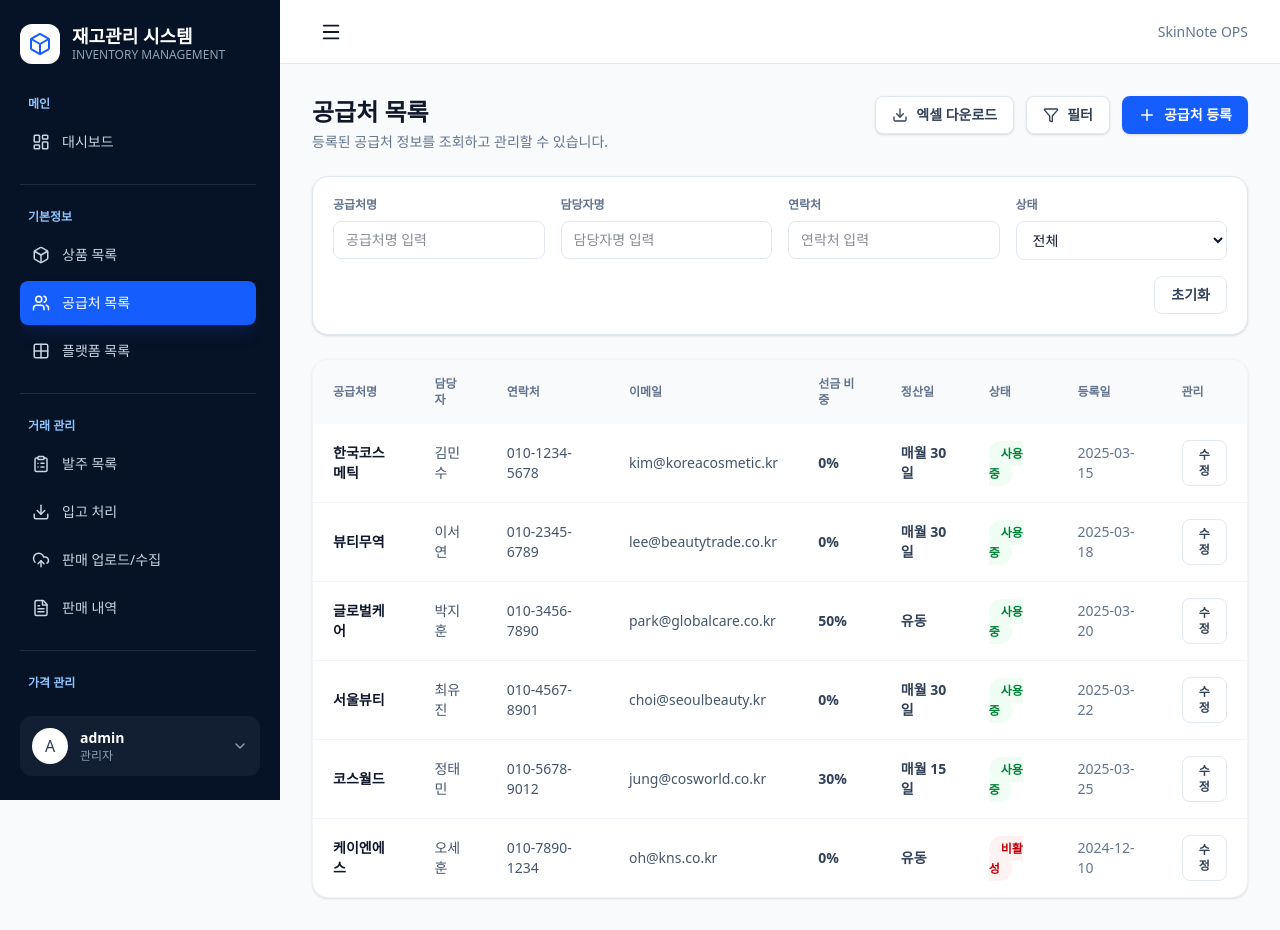
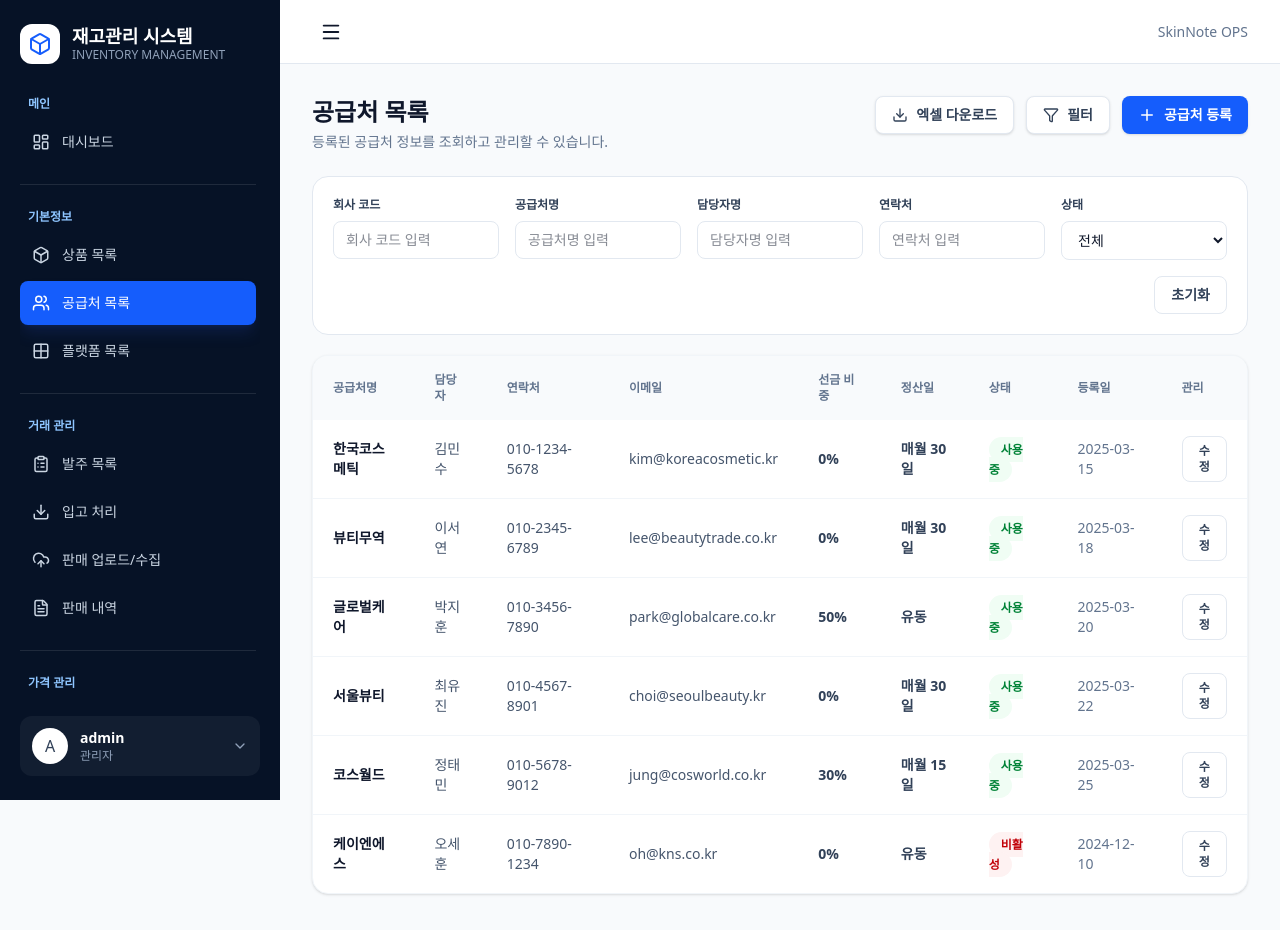
Before and after one commit to whan1569/SkinNote_OPS, a Next.js app in the folder frontend/: page /suppliers in a window 1280 px wide. Built offline with nearby package versions, Linux system fonts and the light colour scheme.

Commit message:
Update SupplierFilter.tsx

```diff
--- a/frontend/app/suppliers/components/SupplierFilter.tsx
+++ b/frontend/app/suppliers/components/SupplierFilter.tsx
@@ -10,11 +10,7 @@ type Props = {
   onReset: () => void;
 };
 
-export function SupplierFilter({
-  filter,
-  onChange,
-  onReset,
-}: Props) {
+export function SupplierFilter({ filter, onChange, onReset }: Props) {
   const updateFilter = <K extends keyof SupplierFilterType>(
     key: K,
     value: SupplierFilterType[K],
@@ -26,10 +22,24 @@ export function SupplierFilter({
   };
 
   return (
-    <section className="rounded-2xl border border-slate-200 bg-white p-5 shadow-sm">
-      <div className="grid grid-cols-4 gap-4">
+    <section className="mb-5 rounded-2xl border border-slate-200 bg-white p-5">
+      <div className="grid grid-cols-5 gap-4">
         <div>
-          <label className="mb-2 block text-xs font-bold text-slate-500">
+          <label className="mb-2 block text-xs font-extrabold text-slate-700">
+            회사 코드
+          </label>
+          <input
+            value={filter.companyCode}
+            onChange={(event) =>
+              updateFilter("companyCode", event.target.value)
+            }
+            placeholder="회사 코드 입력"
+            className="w-full rounded-lg border border-slate-200 px-3 py-2 text-sm outline-none"
+          />
+        </div>
+
+        <div>
+          <label className="mb-2 block text-xs font-extrabold text-slate-700">
             공급처명
           </label>
           <input
@@ -43,7 +53,7 @@ export function SupplierFilter({
         </div>
 
         <div>
-          <label className="mb-2 block text-xs font-bold text-slate-500">
+          <label className="mb-2 block text-xs font-extrabold text-slate-700">
             담당자명
           </label>
           <input
@@ -57,21 +67,19 @@ export function SupplierFilter({
         </div>
 
         <div>
-          <label className="mb-2 block text-xs font-bold text-slate-500">
+          <label className="mb-2 block text-xs font-extrabold text-slate-700">
             연락처
           </label>
           <input
             value={filter.phone}
-            onChange={(event) =>
-              updateFilter("phone", event.target.value)
-            }
+            onChange={(event) => updateFilter("phone", event.target.value)}
             placeholder="연락처 입력"
             className="w-full rounded-lg border border-slate-200 px-3 py-2 text-sm outline-none"
           />
         </div>
 
         <div>
-          <label className="mb-2 block text-xs font-bold text-slate-500">
+          <label className="mb-2 block text-xs font-extrabold text-slate-700">
             상태
           </label>
           <select
@@ -90,10 +98,10 @@ export function SupplierFilter({
         </div>
       </div>
 
-      <div className="mt-4 flex justify-end gap-2">
+      <div className="mt-4 flex justify-end">
         <button
           onClick={onReset}
-          className="rounded-lg border border-slate-200 bg-white px-4 py-2 text-sm font-bold text-slate-700"
+          className="rounded-lg border border-slate-200 px-4 py-2 text-sm font-bold text-slate-700"
         >
           초기화
         </button>
```
